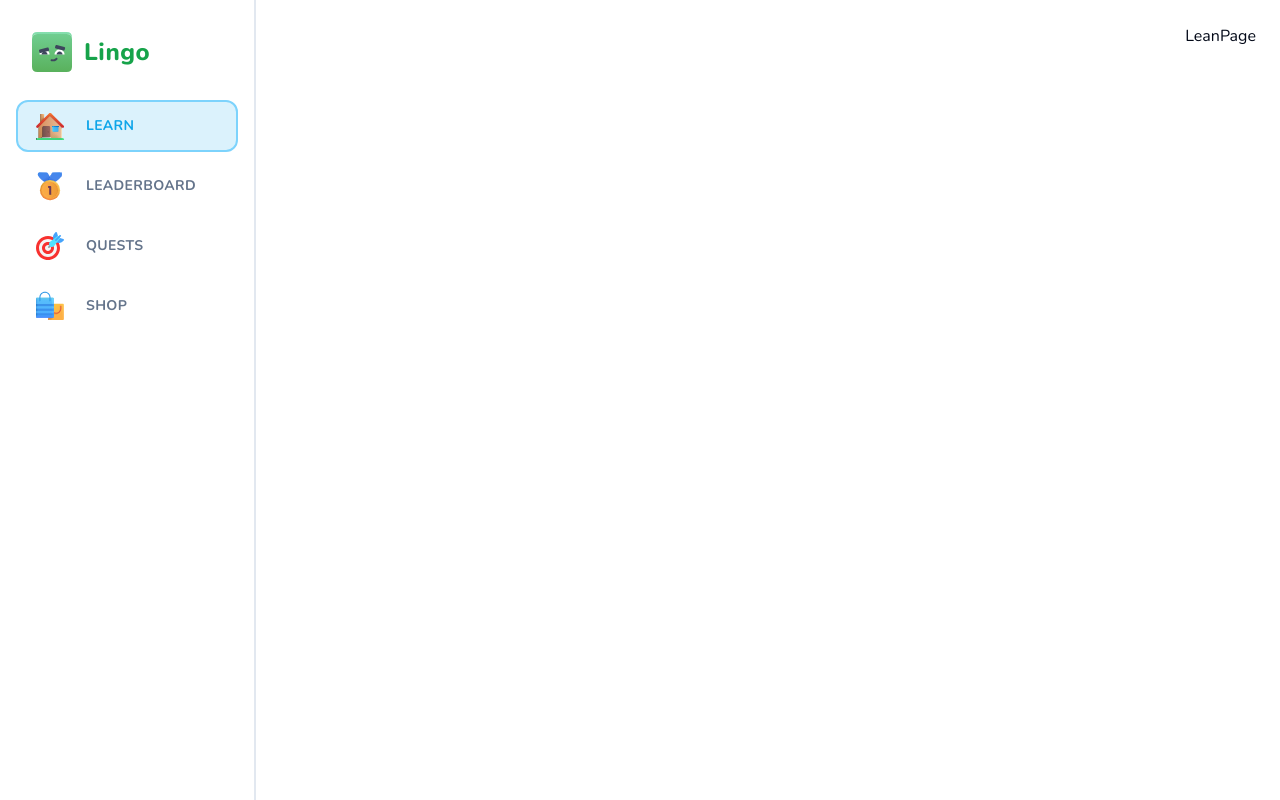
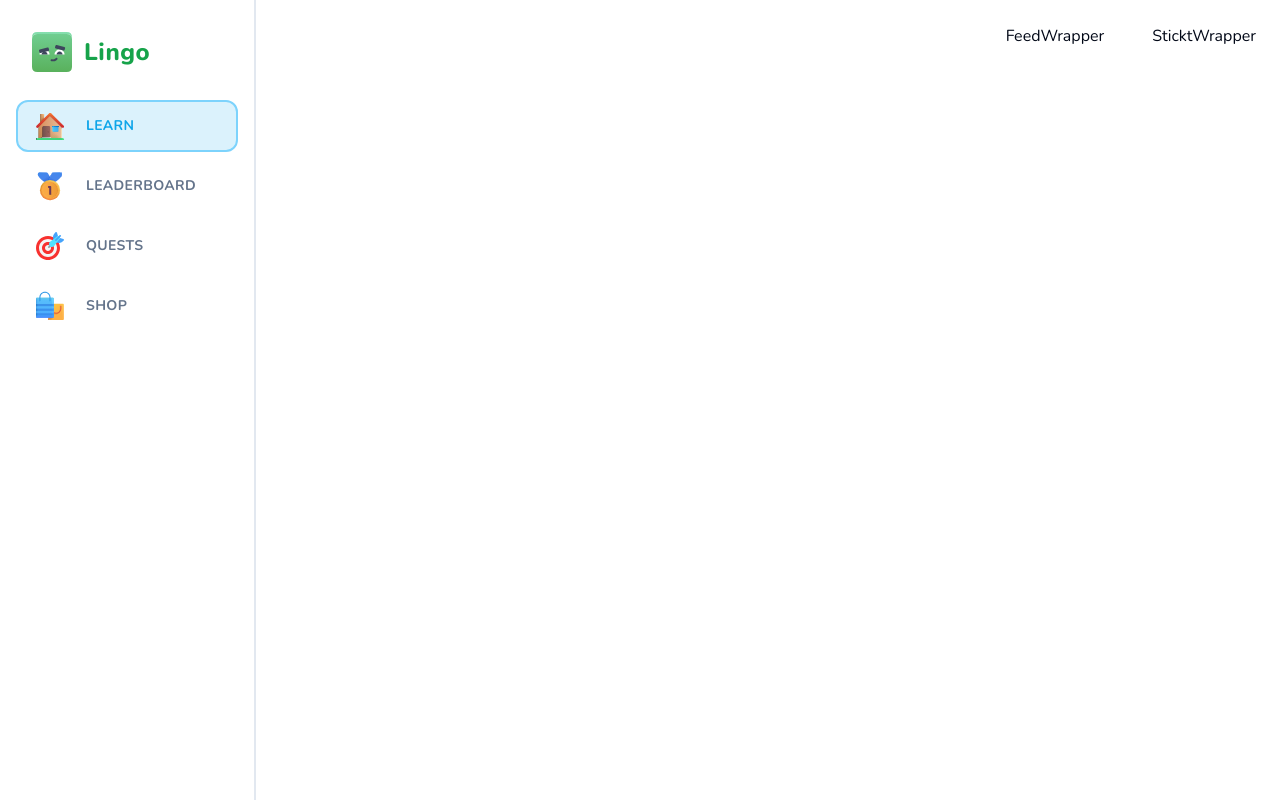
Before and after one commit to Zaid-maker/Lingo, a Next.js app: page /learn in a window 1280 px wide. Built offline with nearby package versions, Linux system fonts and the light colour scheme.

Commit message:
Learn Page

```diff
--- /dev/null
+++ b/app/(main)/learn/header.tsx
@@ -0,0 +1,21 @@
+import { Button } from "@/components/ui/button";
+import { ArrowLeft } from "lucide-react";
+import Link from "next/link";
+import React from "react";
+
+type Props = {
+  title: string;
+};
+
+export const Header = ({ title }: Props) => {
+  return (
+    <div className="sticky top-0 bg-white pb-3 lg:pt-[23px] lg:mt-[-28px] flex items-center justify-between border-b-2 mb-5 text-neutral-400 lg:z-50">
+      <Link href="/courses">
+        <Button variant="ghost" size="sm">
+          <ArrowLeft className="h-5 w-5 stroke-2 text-neutral-400" />
+        </Button>
+      </Link>
+      <h1 className="font-bold text-lg">{title}</h1>
+    </div>
+  );
+};
--- a/app/(main)/learn/page.tsx
+++ b/app/(main)/learn/page.tsx
@@ -1,7 +1,19 @@
-import React from "react";
+import { FeedWrapper } from "@/components/feed-wrapper";
+import { StickyWrapper } from "@/components/sticky-wrapper";
+import { UserProgress } from "@/components/user-progress";
+import { Header } from "./header";
 
 const LeanPage = () => {
-  return <div className="flex flex-row-reverse gap-[48px] px-6">LeanPage</div>;
+  return (
+    <div className="flex flex-row-reverse gap-[48px] px-6">
+      <StickyWrapper>
+        <UserProgress />
+      </StickyWrapper>
+      <FeedWrapper>
+        <Header title="Spanish" />
+      </FeedWrapper>
+    </div>
+  );
 };
 
 export default LeanPage;
--- /dev/null
+++ b/components/feed-wrapper.tsx
@@ -0,0 +1,9 @@
+import React from "react";
+
+type Props = {
+  children: React.ReactNode;
+};
+
+export const FeedWrapper = ({ children }: Props) => {
+  return <div>FeedWrapper</div>;
+};
--- /dev/null
+++ b/components/sticky-wrapper.tsx
@@ -0,0 +1,9 @@
+import React from "react";
+
+type Props = {
+  children: React.ReactNode;
+};
+
+export const StickyWrapper = ({ children }: Props) => {
+  return <div>SticktWrapper</div>;
+};
--- /dev/null
+++ b/components/user-progress.tsx
@@ -0,0 +1,5 @@
+import React from "react";
+
+export const UserProgress = () => {
+  return <div>UserProgress</div>;
+};
```
